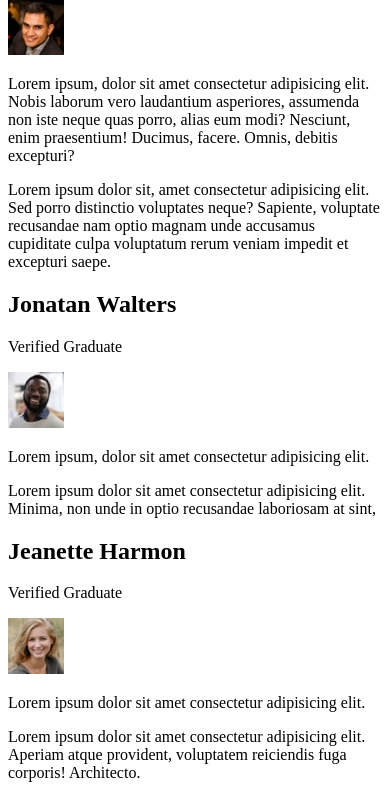
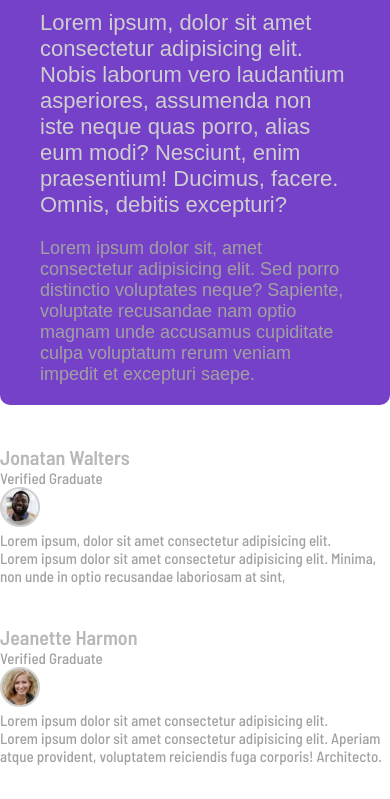
Before and after one commit to brakadev/Testimonials-grid, a plain HTML site: page index.html in a window 390 px wide. Shown: the part 102-901 px from the top of the page. Drawn offline with Linux system fonts and the light colour scheme.

Commit message:
style(first mobile) in process base1

```diff
--- a/index.html
+++ b/index.html
@@ -16,19 +16,30 @@
 
 <body>
   <section class="container-grid">
+
+    <!-- TARJETA 1 -->
     <article class="card-1">
-      <h2>Daniel Clifford</h2>
-      <p>Verified Graduate</p>
-      <img src="images/image-daniel.jpg" alt="" class="photo-card">
-      <div class="card-description">
-        <p class="paragraph2">Lorem ipsum, dolor sit amet consectetur adipisicing elit. Nobis laborum vero laudantium
+      <header>
+        <img src="images/image-daniel.jpg" alt="" class="photo-card">
+
+        <div class="card-description1">
+          <h2>Daniel Clifford</h2>
+          <p>Verified Graduate</p>
+        </div>
+      </header>
+      <div class="card-description2">
+        <p class="card-paragraph1">Lorem ipsum, dolor sit amet consectetur adipisicing elit. Nobis laborum vero
+          laudantium
           asperiores, assumenda non iste neque quas porro, alias eum modi? Nesciunt, enim praesentium! Ducimus, facere.
           Omnis, debitis excepturi?</p>
-        <p class="paragraph2">Lorem ipsum dolor sit, amet consectetur adipisicing elit. Sed porro distinctio voluptates
+        <p class="card-paragraph2">Lorem ipsum dolor sit, amet consectetur adipisicing elit. Sed porro distinctio
+          voluptates
           neque? Sapiente, voluptate recusandae nam optio magnam unde accusamus cupiditate culpa voluptatum rerum veniam
           impedit et excepturi saepe.</p>
       </div>
     </article>
+
+    <!-- TARJETA 2 -->
     <article class="card-2">
       <h2>Jonatan Walters</h2>
       <p>Verified Graduate</p>
@@ -39,6 +50,8 @@
           recusandae laboriosam at sint, </p>
       </div>
     </article>
+
+    <!-- TARJETA 3 -->
     <article class="card-3">
       <h2>Jeanette Harmon</h2>
       <p>Verified Graduate</p>
@@ -49,6 +62,8 @@
           voluptatem reiciendis fuga corporis! Architecto.</p>
       </div>
     </article>
+
+    <!-- TARJETA 4 -->
     <article class="card-4">
       <h2>Patrick Abrams</h2>
       <p>Verified Graduate</p>
@@ -60,6 +75,8 @@
           praesentium velit eius iste illum quos adipisicing elit. Amet pariatur dignissimos praesentium ve.</p>
       </div>
     </article>
+
+    <!-- TARJETA 5 -->
     <article class="card-5">
       <h2>Kira Whittle</h2>
       <p>Verified Graduate</p>
--- a/styles.css
+++ b/styles.css
@@ -39,3 +39,117 @@
     --ffamily-secundary: "Montserrat", sans-serif;
 
 }
+
+* {
+    padding: 0;
+    margin: 0;
+    box-sizing: border-box;
+}
+
+body {
+    display: grid;
+    background-color: var(--white-color);
+    min-width: 350px;
+    justify-items: center;
+}
+
+/* PREDEFINE STYLES */
+
+h2 {
+    color: rgb(184, 184, 184);
+    font-family: var(--ffamily-main);
+    font-weight: 600;
+    font-size: 20px;
+}
+
+p {
+    color: rgb(162, 161, 161);
+    font-family: var(--ffamily-main);
+    font-weight: 500;
+    font-size: 15px;
+}
+
+.container-grid {
+    display: grid;
+    grid-template-columns: 1fr;
+    grid-template-rows: auto;
+    row-gap: 40px;
+    max-width: 480px;
+    margin-top: 30px;
+    margin-bottom: 30px;
+    grid-template-areas:
+        "uno"
+        "dos"
+        "tres"
+        "cuatro"
+        "cinco"
+    ;
+}
+
+.photo-card {
+    width: 40px;
+    border-radius: 50%;
+    border: 2px solid var(--background-color);
+}
+
+
+.card-1 {
+    display: grid;
+    grid-template-columns: 1fr;
+    grid-area: uno;
+    background-color: var(--color-violet);
+    border-radius: 10px;
+    padding: 20px 40px;
+    gap: 20px;
+
+    header {
+        display: flex;
+        gap: 20px;
+        align-items: center;
+    }
+
+    .card-description1 {
+        /* gap: 30px; */
+
+        h2 {}
+
+        p {}
+
+    }
+
+
+
+    .card-description2 {
+        display: grid;
+        gap: 20px;
+
+        .card-paragraph1 {
+            font-family: var(--ffamily-secundary);
+            font-size: 22px;
+            color: var(--background-color);
+            font-weight: 500;
+        }
+
+        .card-paragraph2 {
+            color: rgb(162, 161, 161);
+            font-family: var(--ffamily-secundary);
+            font-size: 18px;
+        }
+    }
+}
+
+.card-2 {
+    grid-area: dos;
+}
+
+.card-3 {
+    grid-area: tres;
+}
+
+.card-4 {
+    grid-area: cuatro;
+}
+
+.card-5 {
+    grid-area: cinco;
+}
```
